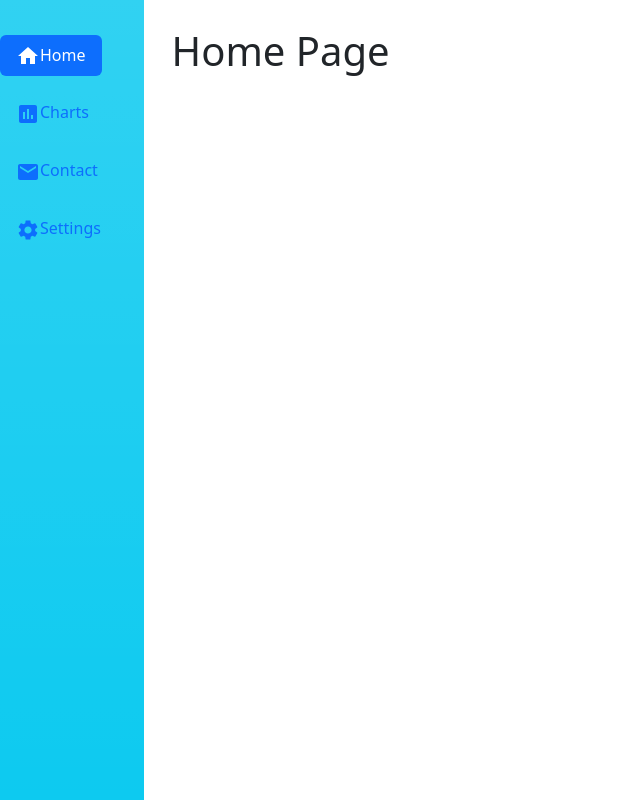
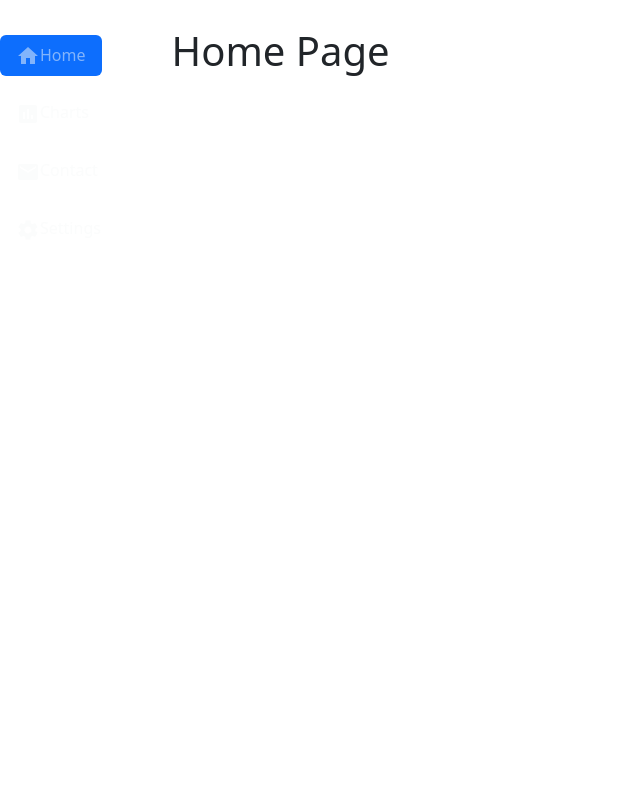
Before and after one commit to swethasrihari/FrontEndProject, a React (Create React App) app in the folder frontend-project-main/: page / in a window 1280 px wide. Shown: the whole page, without its empty margins (0-640 px from the left). Built offline with nearby package versions, Linux system fonts and the light colour scheme.

Commit message:
Changes made to Navbar.js to add color suggested by Shreshta

```diff
--- a/frontend-project-main/src/Navigation/Navbar.js
+++ b/frontend-project-main/src/Navigation/Navbar.js
@@ -13,13 +13,13 @@ function Navbar() {
     <>
       <div className="d-flex align-items-start ">
         <div
-          className="nav flex-column bg-info bg-gradient nav-pills me-3 align-items-start"
+          className="nav flex-column nav-pills me-3 align-items-start"
           id="v-pills-tab"
           role="tablist"
           aria-orientation="vertical"
         >
           <button
-            className="nav-link active my-2 "
+            className="nav-link text-light text-opacity-50 active my-2"
             id="v-pills-home-tab"
             data-bs-toggle="pill"
             data-bs-target="#v-pills-home"
@@ -32,7 +32,7 @@ function Navbar() {
             <span>Home</span>
           </button>
           <button
-            className="nav-link my-2 "
+            className="nav-link text-light text-opacity-50 my-2 "
             id="v-pills-chart-tab"
             data-bs-toggle="pill"
             data-bs-target="#v-pills-chart"
@@ -46,7 +46,7 @@ function Navbar() {
           </button>
 
           <button
-            className="nav-link my-2 "
+            className="nav-link text-light text-opacity-50 my-2 "
             id="v-pills-contact-tab"
             data-bs-toggle="pill"
             data-bs-target="#v-pills-contact"
@@ -59,7 +59,7 @@ function Navbar() {
             <span>Contact</span>
           </button>
           <button
-            className="nav-link my-2 "
+            className="nav-link text-light text-opacity-50 my-2 "
             id="v-pills-settings-tab"
             data-bs-toggle="pill"
             data-bs-target="#v-pills-settings"
```
